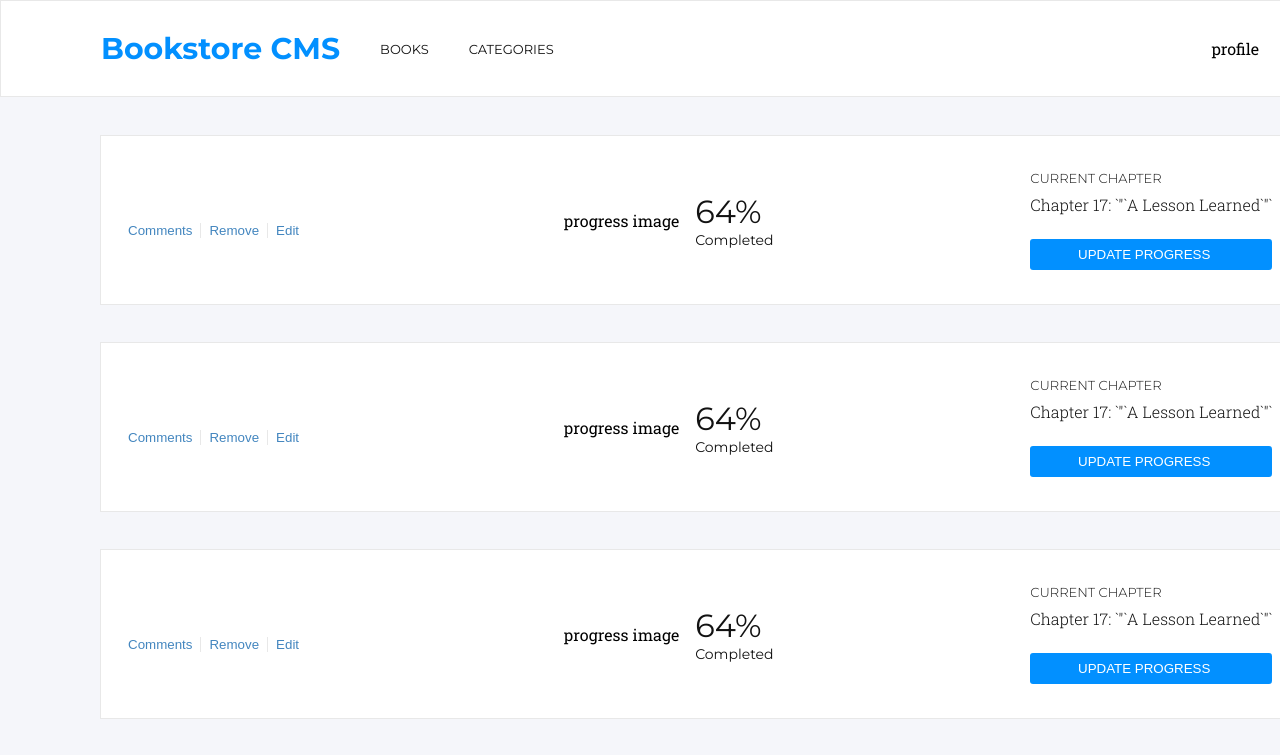
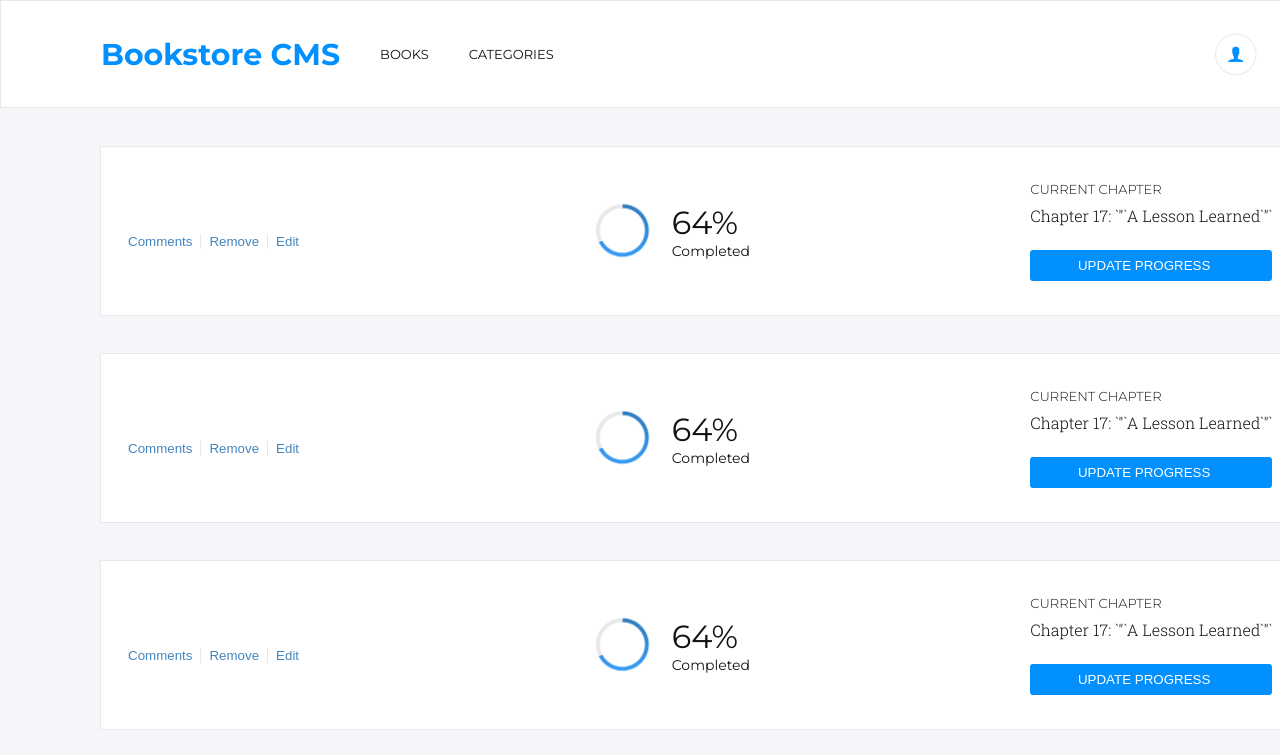
Before and after one commit to diegoyon/bookstore, a React (Create React App) app: page / in a window 1280 px wide. Shown: the top 755 px of the page. Built offline with nearby package versions, Linux system fonts and the light colour scheme; no server answers.

Commit message:
Add dropdown menu for categories

```diff
--- a/src/components/Book.css
+++ b/src/components/Book.css
@@ -61,6 +61,10 @@
   color: #4386bf;
 }
 
+.book-card img {
+  height: 4.25rem;
+}
+
 .second-column{
   display: flex;
   gap: 1rem;
--- a/src/components/Book.js
+++ b/src/components/Book.js
@@ -3,6 +3,7 @@ import PropTypes from 'prop-types';
 import { useDispatch } from 'react-redux';
 import { removeBook } from '../redux/books/booksSlice';
 import './Book.css';
+import progressImg from '../images/progress.png';
 
 const Book = (props) => {
   const {
@@ -32,7 +33,7 @@ const Book = (props) => {
           </div>
         </div>
         <div className="second-column">
-          <p>progress image</p>
+          <img src={progressImg} alt="progress" />
           <div className="progress">
             <h1>64%</h1>
             <h2>Completed</h2>
--- a/src/components/Form.css
+++ b/src/components/Form.css
@@ -18,11 +18,17 @@
 .form-container{
   display: flex;
   justify-content: space-between;
+  gap: 1rem;
 }
 
 .form-container input{
+  font-family: 'Montserrat', sans-serif;
   padding: 0.8rem;
   width: 25rem;
+}
+
+.form-container input::placeholder{
+  font-family: 'Montserrat', sans-serif;
 }
 
 .form-container button{
@@ -34,3 +40,9 @@
   padding: 1.18rem 4.375rem;
   border: none;
 }
+
+.form-container select{
+  font-family: 'Montserrat', sans-serif;
+  padding: 0.8rem;
+  width: 15rem;
+}
--- a/src/components/Form.js
+++ b/src/components/Form.js
@@ -7,6 +7,7 @@ import './Form.css';
 const Form = () => {
   const [titleInput, setTitleInput] = useState('');
   const [authorInput, setAuthorInput] = useState('');
+  const [category, setCategory] = useState('');
   const dispatch = useDispatch();
 
   return (
@@ -16,10 +17,19 @@ const Form = () => {
         <div className="form-container">
           <input type="text" name="title" placeholder="Book title" value={titleInput} onInput={(e) => setTitleInput(e.target.value)} />
           <input type="text" name="author" placeholder="Author" value={authorInput} onInput={(e) => setAuthorInput(e.target.value)} />
+          <select defaultValue={category} onChange={(e) => setCategory(e.target.value)}>
+            <option value="" disabled>Category</option>
+            <option value="Fiction">Fiction</option>
+            <option value="Horror">Horror</option>
+            <option value="Drama">Drama</option>
+            <option value="Action">Action</option>
+            <option value="Crime">Crime</option>
+            <option value="Romance">Romance</option>
+          </select>
           <button
             onClick={() => {
               dispatch(addNewBook({
-                item_id: uuidv4(), title: titleInput, author: authorInput, category: 'Fiction',
+                item_id: uuidv4(), title: titleInput, author: authorInput, category,
               }));
               setTitleInput('');
               setAuthorInput('');
--- a/src/components/Navbar.css
+++ b/src/components/Navbar.css
@@ -28,3 +28,7 @@
   color: #121212;
   font-size: 0.813rem;
 }
+
+.nav img{
+  height: 3rem;
+}
--- a/src/components/Navbar.js
+++ b/src/components/Navbar.js
@@ -1,6 +1,7 @@
 import React from 'react';
 import { Link } from 'react-router-dom';
 import './Navbar.css';
+import profile from '../images/profile.png';
 
 const Navbar = () => (
   <>
@@ -10,7 +11,7 @@ const Navbar = () => (
         <Link to="/">BOOKS</Link>
         <Link to="/categories">CATEGORIES</Link>
       </div>
-      <p>profile</p>
+      <img src={profile} alt="profile" />
     </div>
   </>
 );
```
